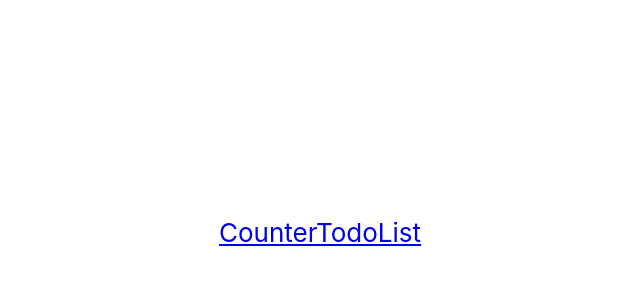
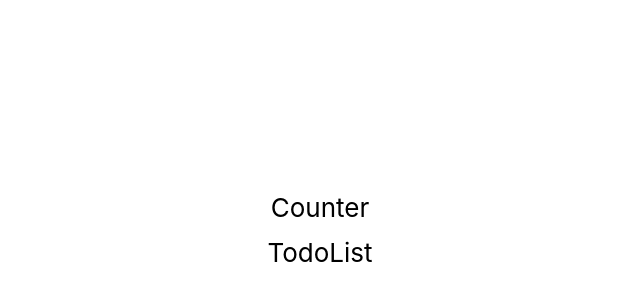
Before and after one commit to viktoriabakun/mobx-practice, a React (Create React App) app: page / in a window 1280 px wide. Shown: the part 168-468 px from the top of the page, without its empty margins (320-960 px from the left). Built offline with nearby package versions, Linux system fonts and the light colour scheme.

Commit message:
feat: add styles to home page

```diff
--- a/src/pages/home/index.tsx
+++ b/src/pages/home/index.tsx
@@ -1,10 +1,12 @@
 import React from 'react';
 import { Link } from 'react-router-dom';
 
+import "./styles.css";
+
 const Home = () => (
-    <div>
-        <Link to="/counter">Counter</Link>
-        <Link to="todo">TodoList</Link>
+    <div className="homeContainer">
+        <Link className="link" to="/counter">Counter</Link>
+        <Link className="link" to="todo">TodoList</Link>
     </div>
 );
 
--- /dev/null
+++ b/src/pages/home/styles.css
@@ -0,0 +1,16 @@
+.homeContainer {
+    display: flex;
+    flex-direction: column;
+}
+
+.link {
+    padding: 5px;
+    text-decoration: none;
+    color: black;
+    cursor: pointer;
+    border-bottom: 4px solid white;
+}
+
+.link:hover {
+    border-color: blueviolet;
+}
```
